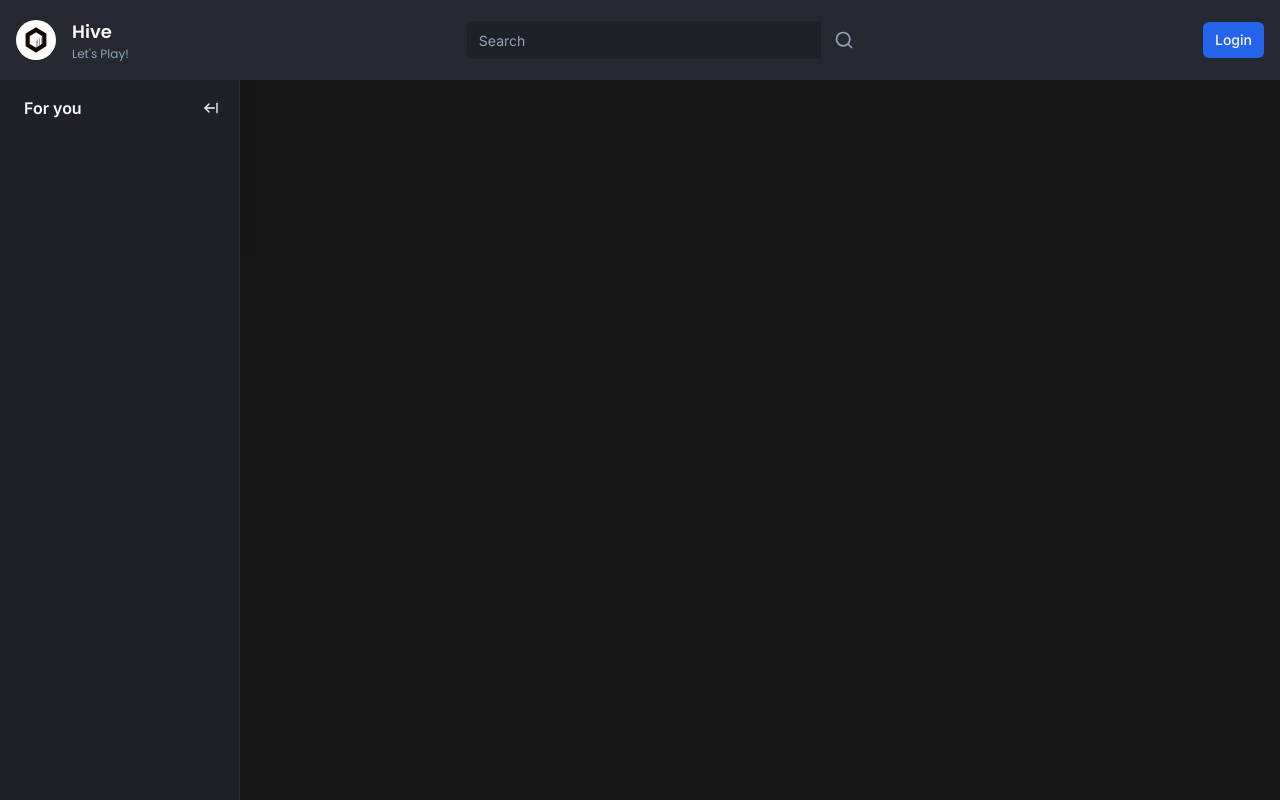
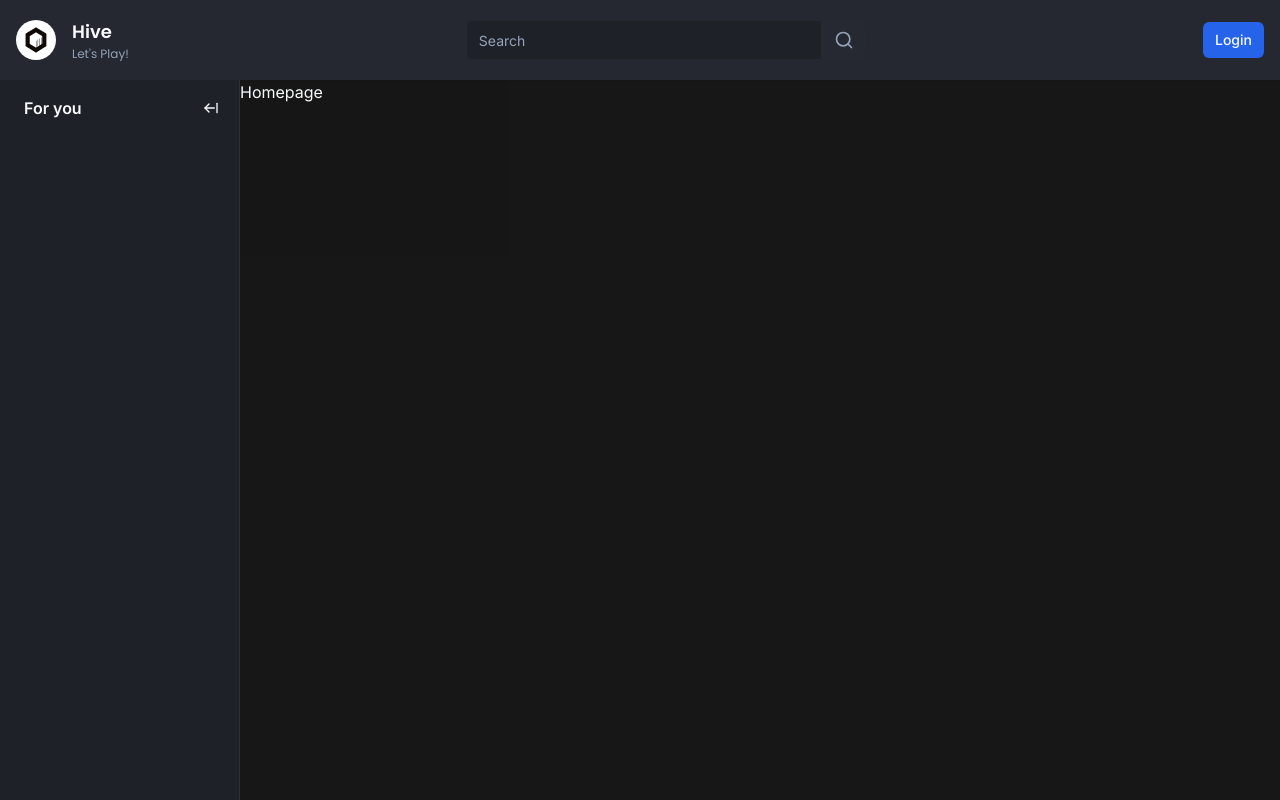
Before and after one commit to VaultKidd/twitch-clone, a Next.js app: page / in a window 1280 px wide. Built offline with nearby package versions, Linux system fonts and the light colour scheme; no server answers.

Commit message:
finished sidebar, added mobile optimisation, starting recommended list

```diff
--- /dev/null
+++ b/app/(browse)/_components/container.tsx
@@ -0,0 +1,40 @@
+"use client";
+
+import { useEffect } from "react";
+import { useMediaQuery } from "usehooks-ts";
+import { cn } from "@/lib/utils";
+import { useSidebar } from "@/store/use-sidebar";
+
+interface ContainerProps {
+    children: React.ReactNode;
+};
+
+export const Container = ({
+    children,
+}: ContainerProps) => {
+    const matches = useMediaQuery("(max-width: 1024px)")
+    const {
+        collapsed,
+        onCollapse,
+        onExpand,
+    } = useSidebar((state) => state);
+
+    useEffect(() => {
+        if (matches) {
+            onCollapse();
+        } else {
+            onExpand();
+        }
+    }, [matches, onCollapse, onExpand]);
+
+    return (
+        <div className={cn(
+            "flex-1",
+            collapsed ? "ml-[70px]" : "ml-[70px] lg:ml-60"
+        )}>
+            {children}
+        </div>
+     );
+};
+
+export default Container;
--- a/app/(browse)/layout.tsx
+++ b/app/(browse)/layout.tsx
@@ -1,14 +1,15 @@
+import Container from "./_components/container";
 import Navbar from "./_components/navbar";
 import Sidebar from "./_components/sidebar";
 
 const BrowseLayout = ({ children }: { children: React.ReactNode }) => {
   return (
     <>
-    <Navbar />
+      <Navbar />
       <div className="flex h-full pt-20">
         <Sidebar />
-        {children}
-        </div>
+        <Container>{children}</Container>
+      </div>
     </>
   );
 };
--- a/package.json
+++ b/package.json
@@ -25,6 +25,7 @@
     "svix": "^1.20.0",
     "tailwind-merge": "^2.2.1",
     "tailwindcss-animate": "^1.0.7",
+    "usehooks-ts": "^2.15.1",
     "zustand": "^4.5.1"
   },
   "devDependencies": {
```
Also changed, not shown: 1 other file (tests, documents, lock files or other folders).
